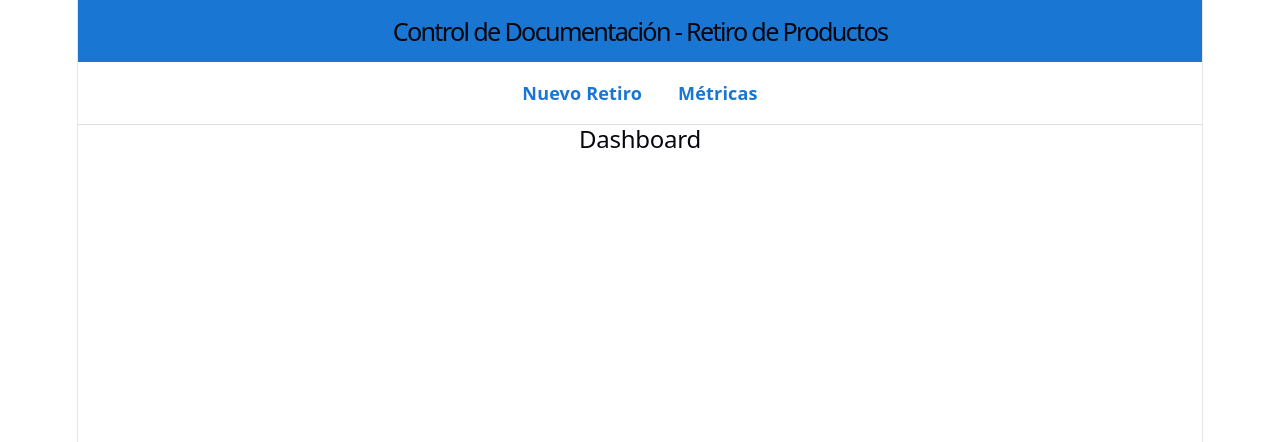
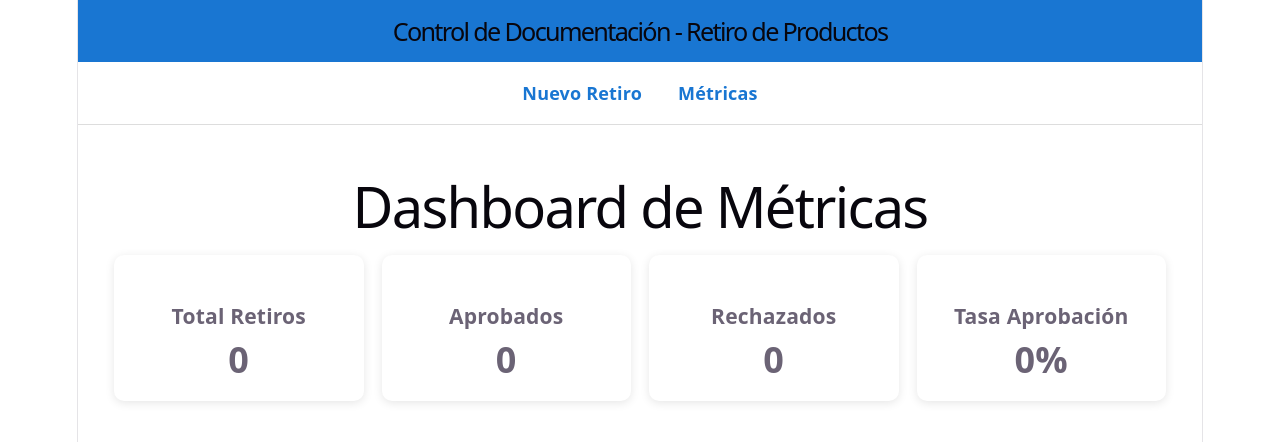
Before and after one commit to BlasterLc/checklist-retiro-frontend, a React (Vite) app: page /dashboard in a window 1280 px wide. Shown: the top 442 px of the page. Built offline with nearby package versions, Linux system fonts and the light colour scheme.

Commit message:
uso de libreria recharts y dashboard completo y funcional

```diff
--- a/package.json
+++ b/package.json
@@ -12,7 +12,8 @@
   "dependencies": {
     "react": "^19.2.6",
     "react-dom": "^19.2.6",
-    "react-router-dom": "^7.16.0"
+    "react-router-dom": "^7.16.0",
+    "recharts": "^3.8.1"
   },
   "devDependencies": {
     "@eslint/js": "^10.0.1",
--- a/src/pages/Dashboard.jsx
+++ b/src/pages/Dashboard.jsx
@@ -1,6 +1,56 @@
+import { useRetiros } from "../context/RetiroContext";
+
 function Dashboard() {
+
+  const { retiros } = useRetiros();
+
+  const totalRetiros = retiros.length;
+
+  const aprobados = retiros.filter(
+    retiro => retiro.estado === "Aprobado"
+  ).length;
+
+  const rechazados = retiros.filter(
+    retiro => retiro.estado === "Rechazado"
+  ).length;
+
+  const tasaAprobacion =
+    totalRetiros > 0
+      ? ((aprobados / totalRetiros) * 100).toFixed(1)
+      : 0;
+
   return (
-    <h2>Dashboard</h2>
+
+    <div className="dashboard">
+
+      <h1>Dashboard de Métricas</h1>
+
+      <div className="cards-metricas">
+
+        <div className="card-metrica">
+          <h3>Total Retiros</h3>
+          <p>{totalRetiros}</p>
+        </div>
+
+        <div className="card-metrica">
+          <h3>Aprobados</h3>
+          <p>{aprobados}</p>
+        </div>
+
+        <div className="card-metrica">
+          <h3>Rechazados</h3>
+          <p>{rechazados}</p>
+        </div>
+
+        <div className="card-metrica">
+          <h3>Tasa Aprobación</h3>
+          <p>{tasaAprobacion}%</p>
+        </div>
+
+      </div>
+
+    </div>
+
   );
 }
 
--- a/src/styles/pages/_dashboard.scss
+++ b/src/styles/pages/_dashboard.scss
@@ -0,0 +1,35 @@
+.dashboard {
+  padding: 2rem;
+}
+
+.cards-metricas {
+  display: grid;
+
+  grid-template-columns:
+    repeat(auto-fit, minmax(220px, 1fr));
+
+  gap: 1rem;
+
+  margin-top: 2rem;
+}
+
+.card-metrica {
+  background: white;
+
+  border-radius: 10px;
+
+  padding: 1.5rem;
+
+  box-shadow: 0 2px 10px rgba(0,0,0,.1);
+
+  text-align: center;
+}
+
+.card-metrica h3 {
+  margin-bottom: 1rem;
+}
+
+.card-metrica p {
+  font-size: 2rem;
+  font-weight: bold;
+}
```
Also changed, not shown: 1 other file (tests, documents, lock files or other folders).
